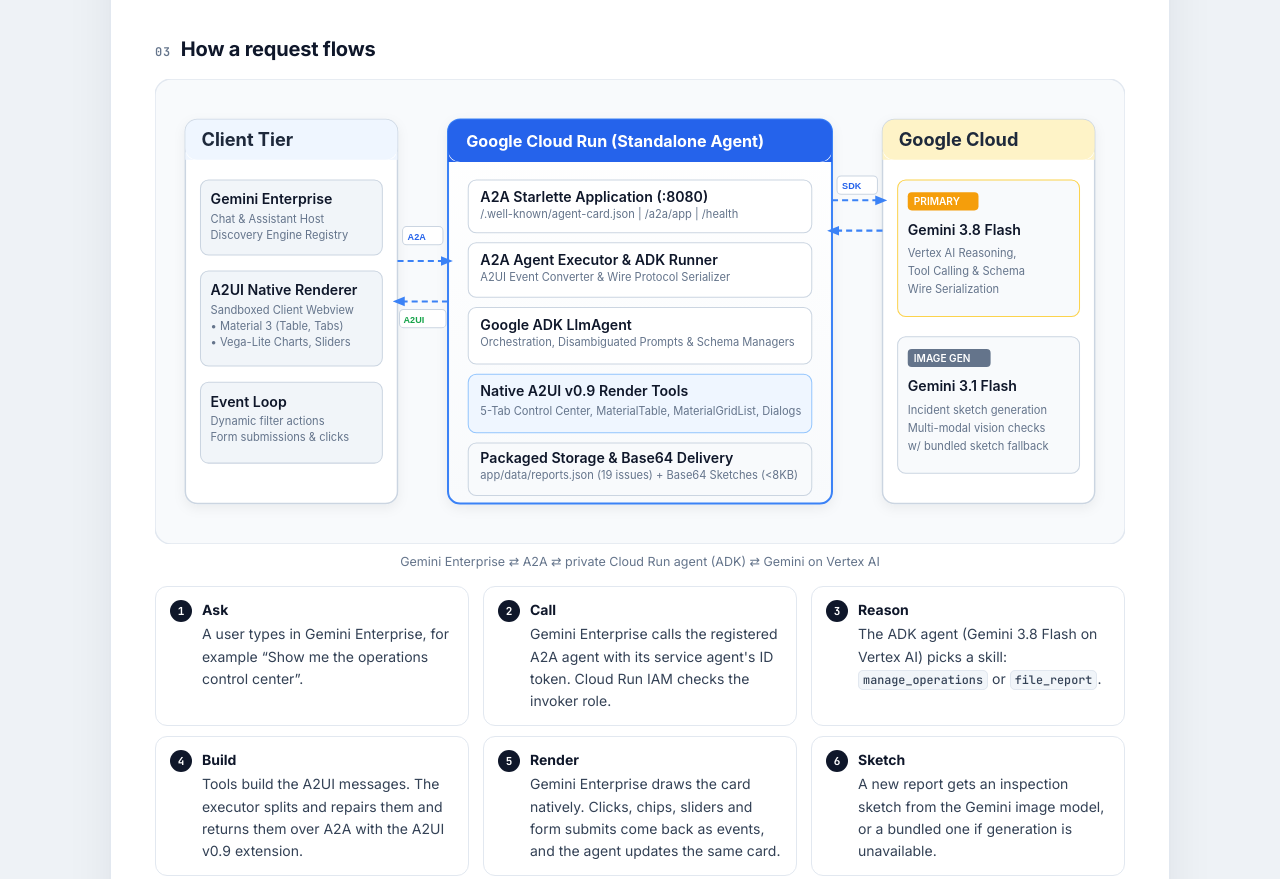
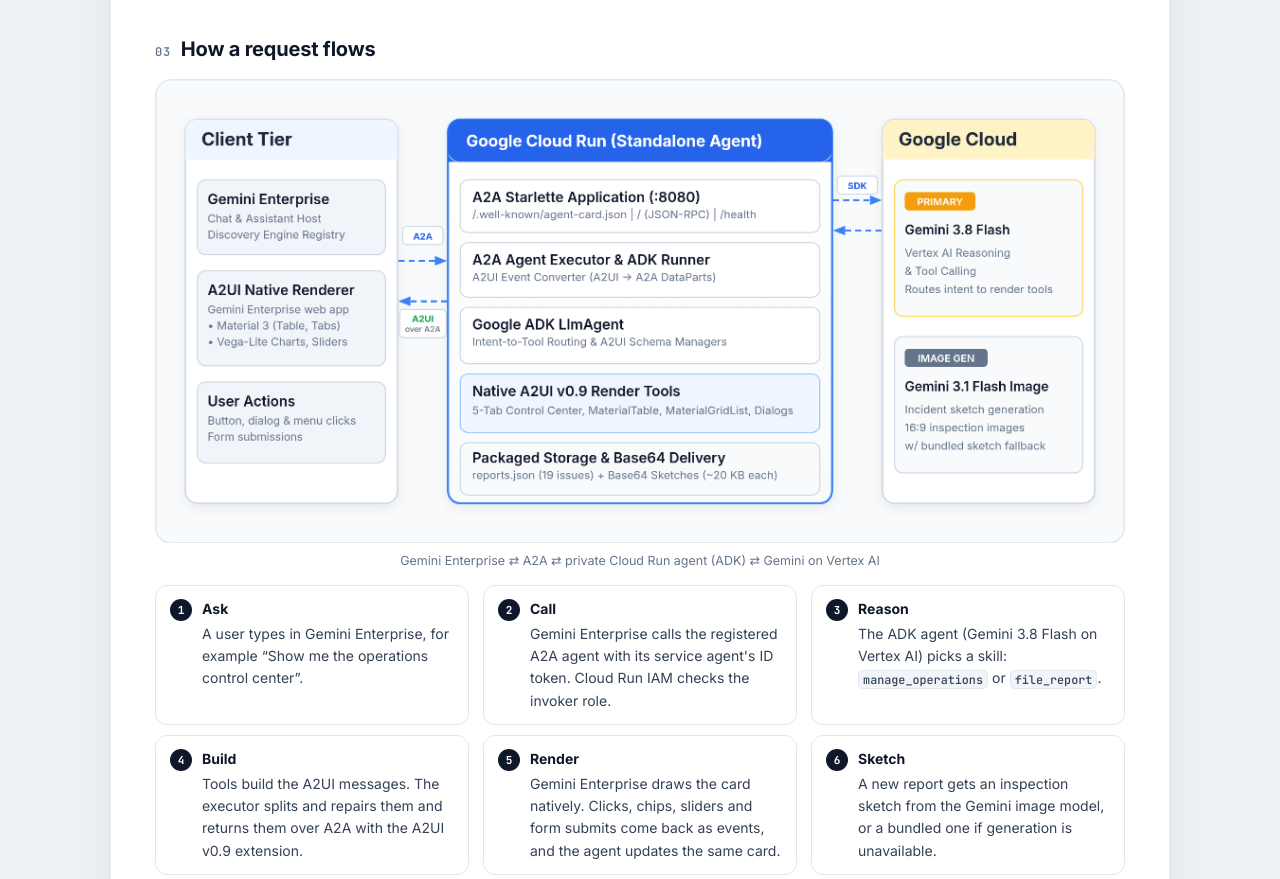
Before and after one commit to yonitg/ge-agent-a2ui, a plain HTML site: page docs/index.html in a window 1280 px wide. Shown: the part 1465-2344 px from the top of the page. Drawn offline with Linux system fonts and the light colour scheme.

Commit message:
docs: replace architecture diagram with updated three-tier PNG
Use docs/architecture.png in the README and the one-pager, with alt text
describing the client, Cloud Run and Google Cloud tiers.

```diff
--- a/docs/index.html
+++ b/docs/index.html
@@ -423,7 +423,7 @@
     <section aria-labelledby="flow-title">
       <h2 id="flow-title"><span class="num">03</span> How a request flows</h2>
       <figure class="diagram">
-        <a id="diagram-link" href="architecture.svg" title="Open the full-size diagram"><img src="architecture.svg" width="960" height="460" alt="Architecture: Gemini Enterprise calls the agent over A2A on a private Cloud Run service. The ADK agent uses Gemini on Vertex AI for reasoning and sketch generation and returns A2UI v0.9 JSON, which Gemini Enterprise renders natively."></a>
+        <a id="diagram-link" href="architecture.png" title="Open the full-size diagram"><img src="architecture.png" width="1024" height="490" alt="Architecture in three tiers. Client tier: Gemini Enterprise, its native A2UI renderer and user actions. Google Cloud Run: the standalone agent, an A2A Starlette app on port 8080, the A2A executor and ADK runner, the ADK LlmAgent, native A2UI v0.9 render tools, and packaged reports with Base64 sketches. Google Cloud: Gemini 3.8 Flash on Vertex AI for reasoning and tool calling, and Gemini 3.1 Flash Image for incident sketches. Requests arrive over A2A and A2UI returns over A2A."></a>
         <figcaption>Gemini Enterprise ⇄ A2A ⇄ private Cloud Run agent (ADK) ⇄ Gemini on Vertex AI</figcaption>
       </figure>
       <ol class="flow">
```
Also changed, not shown: docs/architecture.png (added), 1 other file.
